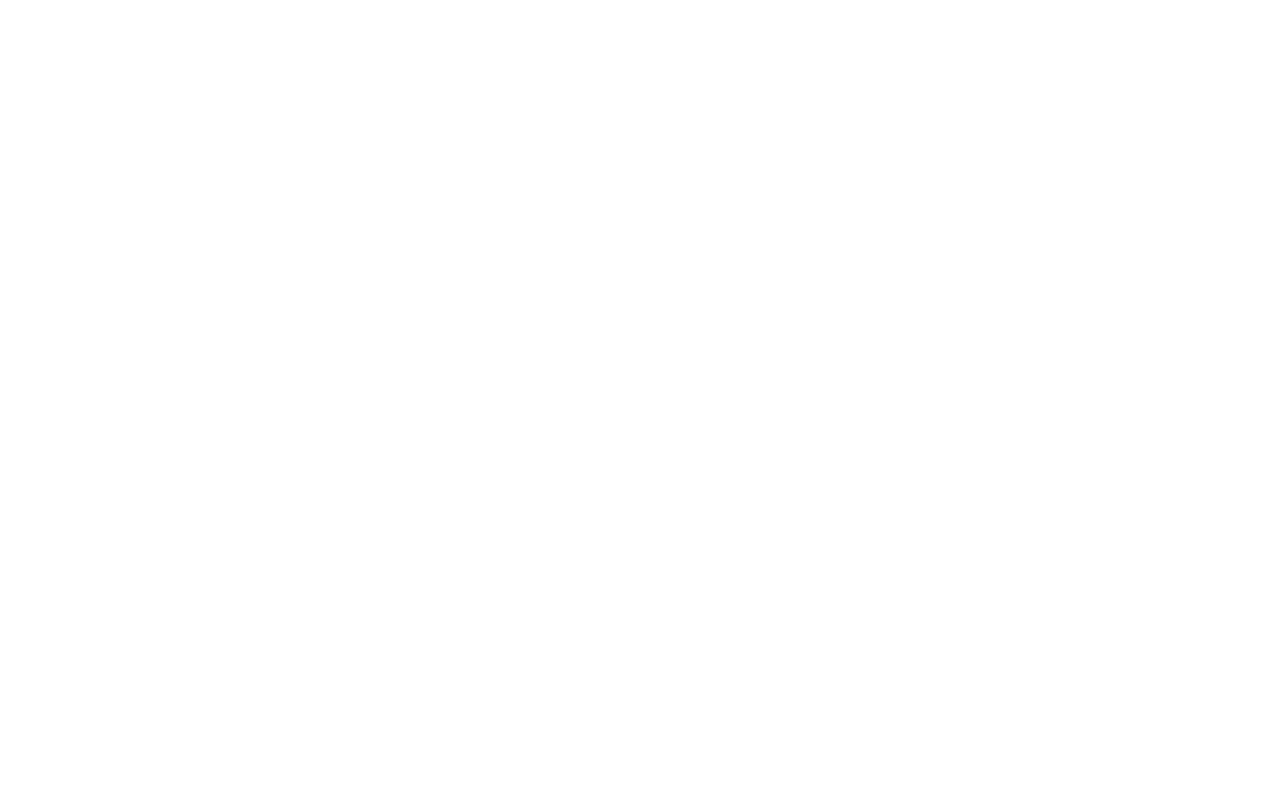
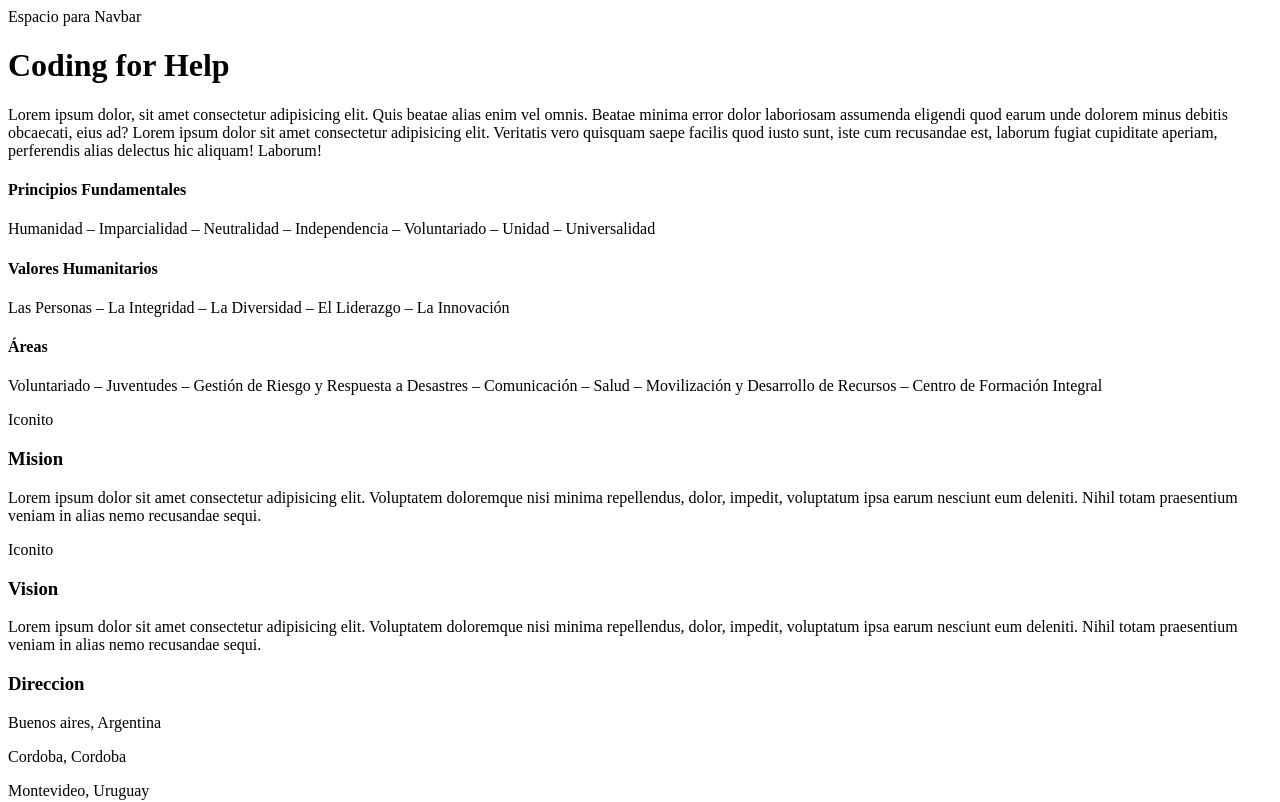
Before and after one commit to MDVeloper/ong-client, a React (Create React App) app: page /aboutUs in a window 1280 px wide. Shown: the top 802 px of the page. Built offline with nearby package versions, Linux system fonts and the light colour scheme.

Commit message:
Agregado rutas al App, y creacion del AboutUs

```diff
--- a/src/App.js
+++ b/src/App.js
@@ -8,7 +8,8 @@
 
 import Login from './Components/Login/Login';
 import Home from "./Components/Home/Home";
-
+import AboutUs from "./Components/AboutUs/AboutUs";
+import Footer from "./Components/Footer/Footer";
 
 function App() {
 
@@ -19,8 +20,10 @@
             <Switch >
                 <Route path='/login' component={Login}/>
                 <Route exact path='/home' component={Home}/>
+                <Route exact path='/aboutUs' component={AboutUs}/>
             </Switch>
         </div>
+        <Footer />
     </Router>
 
 
--- /dev/null
+++ b/src/Components/AboutUs/AboutUs.jsx
@@ -0,0 +1,56 @@
+import React from 'react'
+
+const AboutUs = () => {
+    return (
+        <main>
+           <div>Espacio para Navbar</div>
+
+           <div>
+              <h1>Coding for Help</h1>
+
+                <section>
+                    <p>
+                        Lorem ipsum dolor, sit amet consectetur adipisicing elit. Quis beatae alias enim vel omnis. Beatae minima error dolor laboriosam assumenda eligendi quod earum unde dolorem minus debitis obcaecati, eius ad?
+                        Lorem ipsum dolor sit amet consectetur adipisicing elit. Veritatis vero quisquam saepe facilis quod iusto sunt, iste cum recusandae est, laborum fugiat cupiditate aperiam, perferendis alias delectus hic aliquam! Laborum!
+                    </p>
+
+                    <h4>Principios Fundamentales</h4>
+                    <p>
+                    Humanidad – Imparcialidad – Neutralidad – Independencia – Voluntariado – Unidad – Universalidad
+                    </p>
+                    <h4>Valores Humanitarios</h4>
+                    <p>
+                    Las Personas – La Integridad – La Diversidad – El Liderazgo – La Innovación
+                    </p>
+                    <h4>Áreas</h4>
+                    <p>
+                    Voluntariado – Juventudes – Gestión de Riesgo y Respuesta a Desastres – Comunicación – Salud – Movilización y Desarrollo de Recursos – Centro de Formación Integral
+                    </p>
+                </section>
+
+                <section>
+                    <div>
+                        Iconito
+                        <h3>Mision</h3>
+                        <p>
+                            Lorem ipsum dolor sit amet consectetur adipisicing elit. Voluptatem doloremque nisi minima repellendus, dolor, impedit, voluptatum ipsa earum nesciunt eum deleniti. Nihil totam praesentium veniam in alias nemo recusandae sequi.
+                        </p>
+                    </div>
+
+                    <div>
+                        Iconito
+                        <h3>Vision</h3>
+                        <p>
+                            Lorem ipsum dolor sit amet consectetur adipisicing elit. Voluptatem doloremque nisi minima repellendus, dolor, impedit, voluptatum ipsa earum nesciunt eum deleniti. Nihil totam praesentium veniam in alias nemo recusandae sequi.
+                        </p>
+                    </div>
+                </section>
+           </div>
+
+
+
+        </main>
+    )
+}
+
+export default AboutUs
--- a/src/Components/Home/Home.jsx
+++ b/src/Components/Home/Home.jsx
@@ -1,5 +1,6 @@
 import React from "react";
-import Footer from "../Footer/Footer";
+import {Link} from 'react-router-dom';
+
 import s from './Home.module.css'
 export default function Home() {
 
@@ -48,9 +49,11 @@
      <div className={s.containerAbout}>
         <p>Conoce mas sobre Nosotros</p>
         <p>Texto Descriptivo</p>
+        <Link to='/aboutUs'>
         <button>
             Ir a About us
         </button>
+        </Link>
     </div>
     <div className={s.containerQuestion}>
         <p>Preguntas Frecuentes</p>
@@ -64,7 +67,7 @@
 
 
 
-      <Footer />
+
     </div>
   );
 }
```
